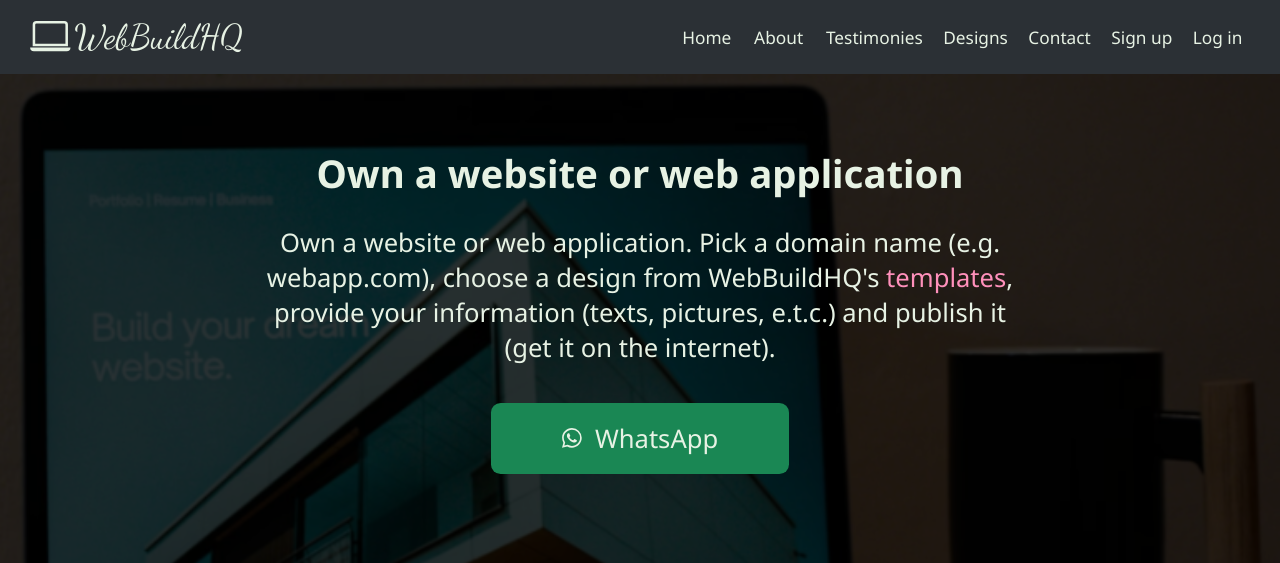
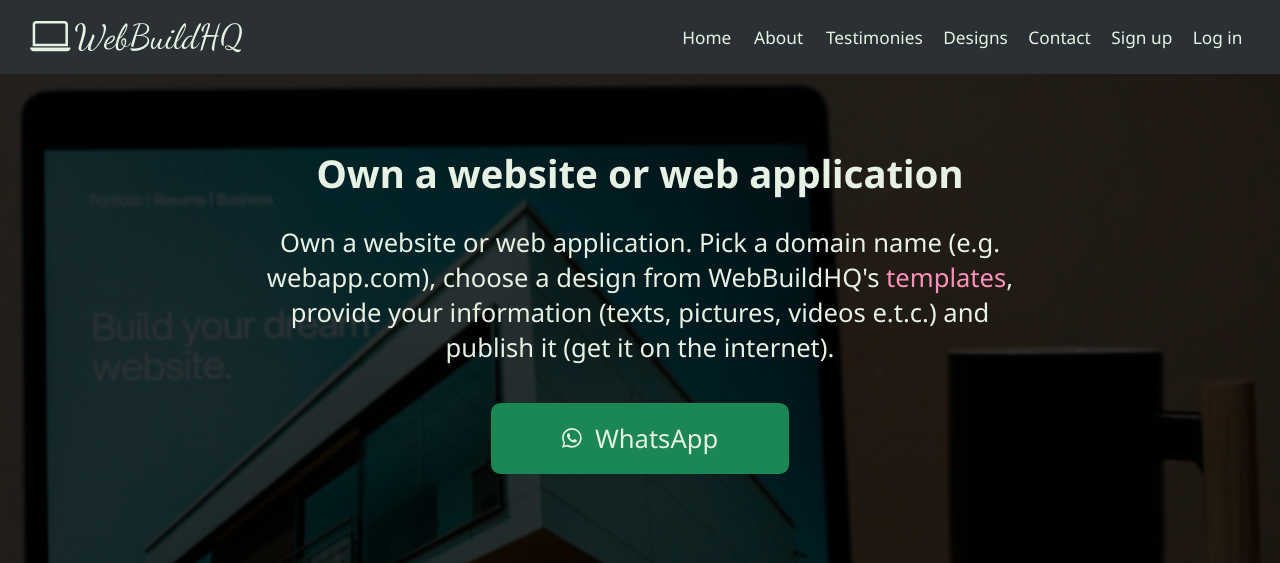
Before and after one commit to Folajimiabolade2395/web-build-hq-space, a Flask app: page / in a window 1280 px wide. Shown: the top 563 px of the page. Run offline with Flask 3, Linux system fonts and the light colour scheme; data that the repository does not hold is empty; some libraries are stand-ins or nearby versions; some web fonts are replaced.

Commit message:
add the word "videos" to the homepage prompt

```diff
--- a/templates/index.html
+++ b/templates/index.html
@@ -37,7 +37,7 @@
         <p class="text hero-body " style="display: none;">Own a website or web application. Pick a
                 domain name (e.g. webapp.com), choose a design from
                 WebBuildHQ's <a class="text home-templates" href="{{ url_for('designs') }}">templates</a>,
-                provide your information (texts, pictures, e.t.c.) and publish it (get it on the internet).
+                provide your information (texts, pictures, videos e.t.c.) and publish it (get it on the internet).
         </p>
         <div class="hero-actions" style="display: none;">
             <a class="text button hero-body hero-button whatsapp" type="button" href="https://wa.me/2348067071135" target="_blank" rel="noopener noreferrer">
```
